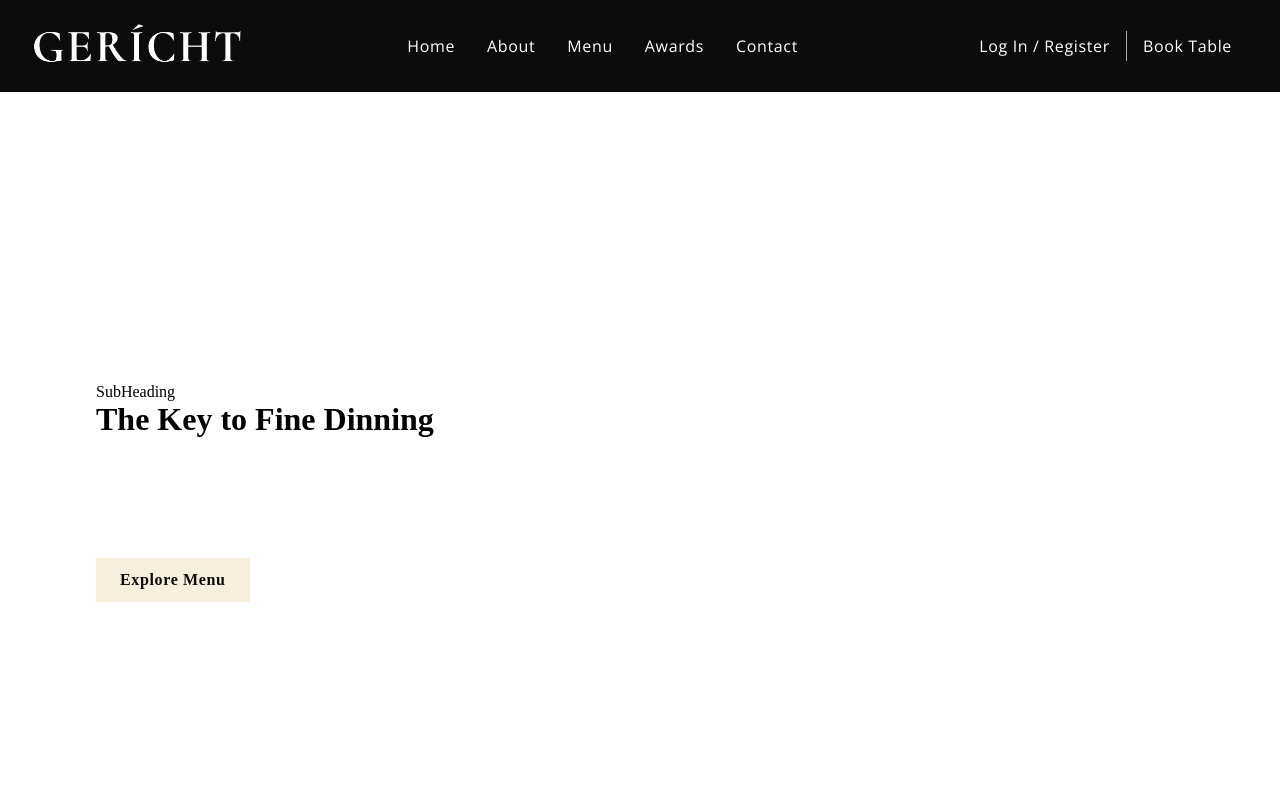
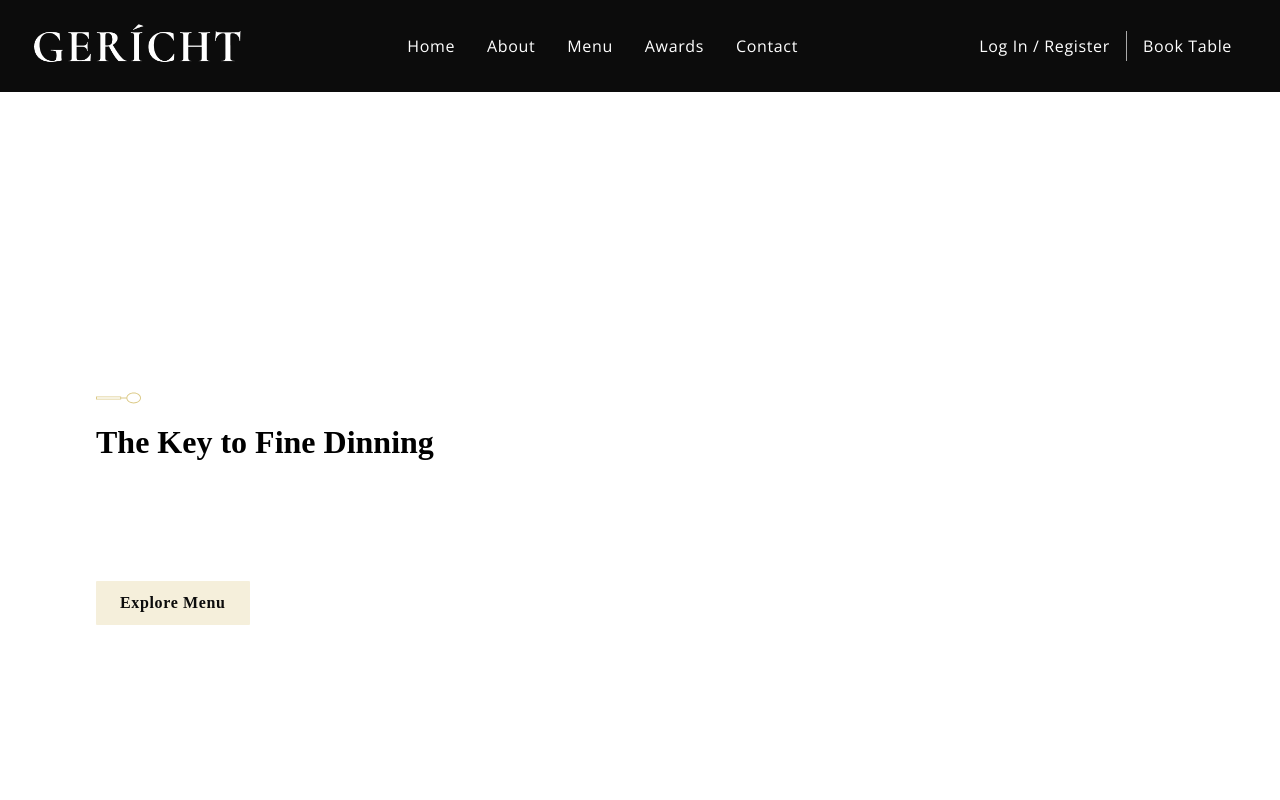
Before and after one commit to marcoszorzi/gericht-restaurant, a React (Create React App) app: page / in a window 1280 px wide. Shown: the top 800 px of the page. Built offline with nearby package versions, Linux system fonts and the light colour scheme; a web font is replaced by a local one.

Commit message:
Subheading structure

```diff
--- a/src/components/SubHeading/SubHeading.jsx
+++ b/src/components/SubHeading/SubHeading.jsx
@@ -1,8 +1,11 @@
 import React from 'react';
 
-const SubHeading = () => (
-  <div>
-    SubHeading
+import {images} from '../../constants';
+
+const SubHeading = ({title}) => (
+  <div style={{ marginBottom: '1rem' }}>
+    <p className='p__cormorant'>{title}</p>
+    <img src={images.spoon} alt='spoon' className='spoon__img' />
   </div>
 );
 
```
